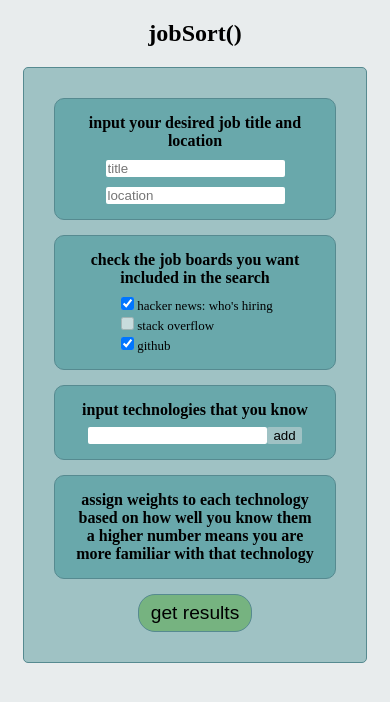
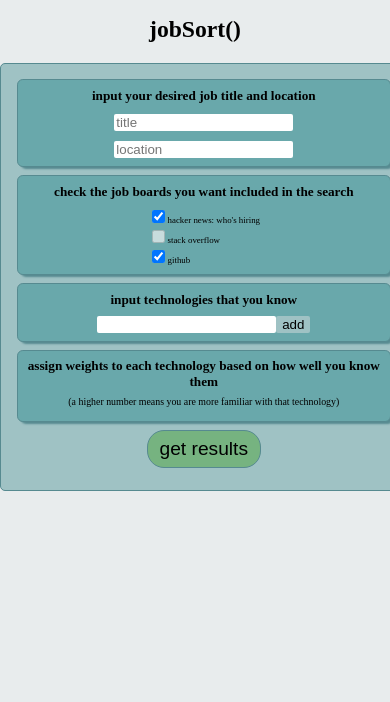
Before and after one commit to austintackaberry/jobsort, a React (Create React App) app in the folder react-backend/client/: page / in a window 390 px wide. Shown: the top 702 px of the page. Built offline with nearby package versions, Linux system fonts and the light colour scheme.

Commit message:
improving mobile UX with calc in CSS

```diff
--- a/react-backend/client/src/App.css
+++ b/react-backend/client/src/App.css
@@ -5,6 +5,49 @@
 body {
   background-color: rgb(232, 236, 237);
   font-family: ubuntu;
+}
+
+#content-lvl1 {
+  width: 100%;
+  max-width: 900px;
+  margin: 0 auto;
+  border: 1px solid rgb(86, 138, 144);
+  border-radius: 5px;
+  margin-top: 20px;
+  margin-left: 0;
+  margin-right: 0;
+  background-color: #9fc2c4;
+  padding: 2vmin;
+}
+
+#content-lvl2 {
+  width: 100%;
+  margin: 0 auto;
+  max-width: 650px;
+}
+
+h1 {
+  font-size: calc(10px + 3.5vmin);
+}
+
+h3 {
+  font-size: calc(7px + 1.6vmin);
+}
+
+h4 {
+  font-size: calc(6px + 1.5vmin);
+  margin-top: calc(5px + 1vmin);
+  margin-bottom: calc(5px + 1vmin);
+}
+
+p {
+  font-size: calc(6px + 1vmin);
+  margin-top: 1.5vmin;
+  margin-bottom: 1.5vmin;
+}
+
+label {
+  font-size: calc(5px + 1vmin);
 }
 
 .instructions {
@@ -108,29 +151,13 @@ a {
   width: 70px;
 }
 
-#content-lvl1 {
-  width: 80%;
-  max-width: 900px;
-  margin: 0 auto;
-  border: 1px solid rgb(86, 138, 144);
-  border-radius: 5px;
-  margin-top: 20px;
-  background-color: #9fc2c4;
-  padding: 15px;
-}
-
-#content-lvl2 {
-  width: 100%;
-  margin: 0 auto;
-  max-width: 650px;
-}
-
 .content-group {
   border: 1px solid rgb(86, 138, 144);
-  border-radius: 10px;
-  padding: 15px;
-  margin: 15px;
+  border-radius: 1.5vmin;
+  padding: 2vmin;
+  margin: 2vmin;
   background-color: #69a8ab;
+  box-shadow: 3px 3px 2px -1px rgb(86, 138, 144);
 }
 
 #listing-container {
--- a/react-backend/client/src/App.js
+++ b/react-backend/client/src/App.js
@@ -349,9 +349,8 @@ class App extends Component {
     userLangWeightsJSX = [
       <form onSubmit={this.handleWeightsSubmit}>
         <div className="content-group">
-          <p className="instructions">
-            assign weights to each technology based on how well you know them <br /> a higher number means you are more familiar with that technology
-          </p>
+          <h3 className="instructions">assign weights to each technology based on how well you know them</h3>
+          <p>(a higher number means you are more familiar with that technology)</p>
           {userLangWeightsJSX}
         </div>
         <input type="submit" id="get-results" value="get results" />
@@ -361,13 +360,13 @@ class App extends Component {
 
     return (
       <div className="App">
-        <h2>jobSort()</h2>
+        <h1>jobSort()</h1>
         <div id="content-lvl1">
           <div id="content-lvl2">
             <div className="content-group">
-              <p className="instructions">
+              <h3 className="instructions">
                 input your desired job title and location
-              </p>
+              </h3>
               <div>
                 <form>
                   <input id="userJobTitle" className="textbox" data-lpignore='true' placeholder="title" ref="jobTitle" onChange={this.handleStep1Change}/>
@@ -376,9 +375,9 @@ class App extends Component {
               </div>
             </div>
             <div className="content-group">
-              <p className="instructions">
+              <h3 className="instructions">
                 check the job boards you want included in the search
-              </p>
+              </h3>
               <div style={{"margin-top":"7px"}}>
                 <form id="job-board-checkbox-form">
                   <div id="checkbox-container">
@@ -401,9 +400,9 @@ class App extends Component {
               </div>
             </div>
             <div className="content-group">
-              <p className="instructions">
+              <h3 className="instructions">
                 input technologies that you know
-              </p>
+              </h3>
               <div style={{"margin-top":"7px"}}>
                 <form onSubmit={this.handleLangAdd}>
                   <input id="userLangInput" className="textbox" data-lpignore='true' list='technologies' name='technologies' ref="userAddLang"/>
```
